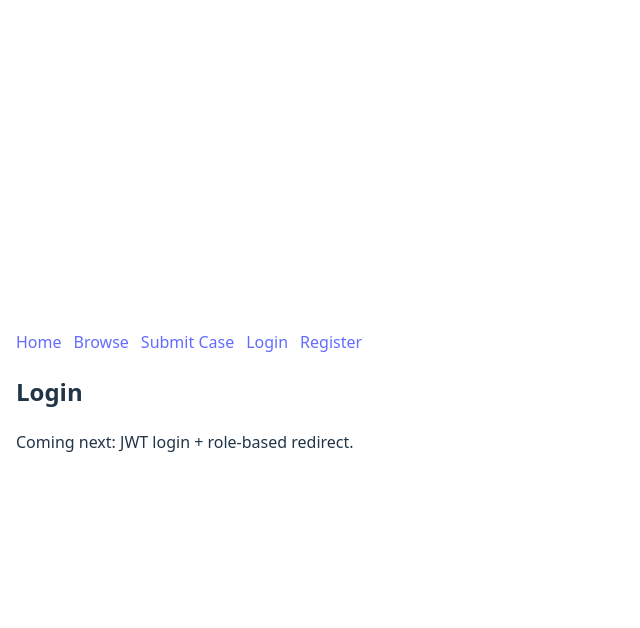
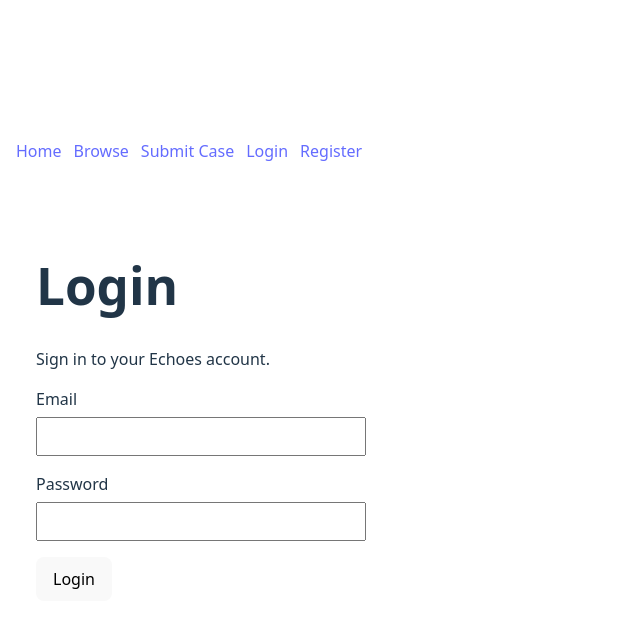
Before and after one commit to mobinasharafi/Echoes_FinalProject, a React (Vite) app in the folder client/: page /login in a window 1280 px wide. Shown: the top 628 px of the page, without its empty margins (0-640 px from the left). Built offline with nearby package versions, Linux system fonts and the light colour scheme.

Commit message:
register/login flow and password validation

```diff
--- a/client/src/api.js
+++ b/client/src/api.js
@@ -1,12 +1,52 @@
 // Keeping fetch logic in one place
-// JWT headers to be added
+function getAuthHeaders() {
+  const token = localStorage.getItem("token");
+
+  if (!token) {
+    return {
+      "Content-Type": "application/json",
+    };
+  }
+
+  return {
+    "Content-Type": "application/json",
+    Authorization: `Bearer ${token}`,
+  };
+}
+
+async function handleResponse(res) {
+  const contentType = res.headers.get("content-type") || "";
+  const isJson = contentType.includes("application/json");
+
+  const data = isJson ? await res.json() : await res.text();
+
+  if (!res.ok) {
+    const message =
+      typeof data === "object" && data !== null
+        ? data.message || "Request failed"
+        : data || "Request failed";
+
+    throw new Error(`Request failed (${res.status}): ${message}`);
+  }
+
+  return data;
+}
+
 export async function apiGet(path) {
   const res = await fetch(path);
+  return handleResponse(res);
+}
 
-  if (!res.ok) {
-    const text = await res.text();
-    throw new Error(`Request failed (${res.status}): ${text}`);
-  }
+export async function apiPost(path, body, useAuth = false) {
+  const res = await fetch(path, {
+    method: "POST",
+    headers: useAuth
+      ? getAuthHeaders()
+      : {
+          "Content-Type": "application/json",
+        },
+    body: JSON.stringify(body),
+  });
 
-  return res.json();
+  return handleResponse(res);
 }
--- a/client/src/pages/Login.jsx
+++ b/client/src/pages/Login.jsx
@@ -1,8 +1,107 @@
+// Login page for Echoes users
+
+import { useState } from "react";
+import { useNavigate } from "react-router-dom";
+import { apiPost } from "../api.js";
+
 export default function Login() {
+  const navigate = useNavigate();
+
+  const [formData, setFormData] = useState({
+    email: "",
+    password: "",
+  });
+
+  const [loading, setLoading] = useState(false);
+  const [error, setError] = useState("");
+  const [success, setSuccess] = useState("");
+
+  const handleChange = (event) => {
+    const { name, value } = event.target;
+
+    setFormData((prev) => ({
+      ...prev,
+      [name]: value,
+    }));
+  };
+
+  const handleSubmit = async (event) => {
+    event.preventDefault();
+    setLoading(true);
+    setError("");
+    setSuccess("");
+
+    try {
+      const data = await apiPost("/api/auth/login", formData);
+
+      localStorage.setItem("token", data.token);
+      localStorage.setItem("user", JSON.stringify(data.user));
+
+      setSuccess("Login successful");
+
+      setTimeout(() => {
+        navigate("/");
+      }, 1000);
+    } catch (err) {
+      setError(err.message || "Login failed");
+    } finally {
+      setLoading(false);
+    }
+  };
+
   return (
-    <div>
-      <h2>Login</h2>
-      <p>Coming next: JWT login + role-based redirect.</p>
+    <div style={{ maxWidth: "500px", margin: "40px auto", padding: "20px" }}>
+      <h1>Login</h1>
+      <p>Sign in to your Echoes account.</p>
+
+      <form onSubmit={handleSubmit}>
+        <div style={{ marginBottom: "16px" }}>
+          <label htmlFor="email">Email</label>
+          <input
+            id="email"
+            name="email"
+            type="email"
+            value={formData.email}
+            onChange={handleChange}
+            required
+            style={{
+              display: "block",
+              width: "100%",
+              padding: "10px",
+              marginTop: "6px",
+            }}
+          />
+        </div>
+
+        <div style={{ marginBottom: "16px" }}>
+          <label htmlFor="password">Password</label>
+          <input
+            id="password"
+            name="password"
+            type="password"
+            value={formData.password}
+            onChange={handleChange}
+            required
+            style={{
+              display: "block",
+              width: "100%",
+              padding: "10px",
+              marginTop: "6px",
+            }}
+          />
+        </div>
+
+        {error && (
+          <p style={{ color: "crimson", marginBottom: "12px" }}>{error}</p>
+        )}
+        {success && (
+          <p style={{ color: "green", marginBottom: "12px" }}>{success}</p>
+        )}
+
+        <button type="submit" disabled={loading} style={{ padding: "10px 16px" }}>
+          {loading ? "Signing in..." : "Login"}
+        </button>
+      </form>
     </div>
   );
 }
--- a/client/src/pages/Register.jsx
+++ b/client/src/pages/Register.jsx
@@ -1,5 +1,10 @@
 import { useState } from "react";
 import { useNavigate } from "react-router-dom";
+
+function isStrongPassword(password) {
+  const strongPasswordPattern = /^(?=.*[a-z])(?=.*[A-Z])(?=.*\d).{8,}$/;
+  return strongPasswordPattern.test(password);
+}
 
 export default function Register() {
   const navigate = useNavigate();
@@ -14,6 +19,12 @@ export default function Register() {
   const [loading, setLoading] = useState(false);
   const [error, setError] = useState("");
   const [success, setSuccess] = useState("");
+  const [attemptedSubmit, setAttemptedSubmit] = useState(false);
+
+  const passwordIsWeak =
+    attemptedSubmit &&
+    formData.password.length > 0 &&
+    !isStrongPassword(formData.password);
 
   const handleChange = (event) => {
     const { name, value } = event.target;
@@ -26,6 +37,7 @@ export default function Register() {
 
   const handleSubmit = async (event) => {
     event.preventDefault();
+    setAttemptedSubmit(true);
     setLoading(true);
     setError("");
     setSuccess("");
@@ -45,7 +57,6 @@ export default function Register() {
         throw new Error(data.message || "Registration failed");
       }
 
-      // Save the session so protected actions can use it later
       localStorage.setItem("token", data.token);
       localStorage.setItem("user", JSON.stringify(data.user));
 
@@ -55,7 +66,13 @@ export default function Register() {
         navigate("/");
       }, 1000);
     } catch (err) {
-      setError(err.message || "Something went wrong");
+      const message = err.message || "Something went wrong";
+
+      if (message.toLowerCase().includes("password")) {
+        setError("");
+      } else {
+        setError(message);
+      }
     } finally {
       setLoading(false);
     }
@@ -119,6 +136,18 @@ export default function Register() {
               marginTop: "6px",
             }}
           />
+          <p
+            style={{
+              fontSize: "14px",
+              marginTop: "8px",
+              color: passwordIsWeak ? "#b91c1c" : "#555",
+            }}
+          >
+            Please choose a password with at least 8 characters, including one
+            uppercase letter, one lowercase letter, and one number. Echoes deals
+            with sensitive information, so protecting your account helps us protect
+            you too.
+          </p>
         </div>
 
         <div style={{ marginBottom: "16px" }}>
```
Also changed, not shown: 1 other file (tests, documents, lock files or other folders).
